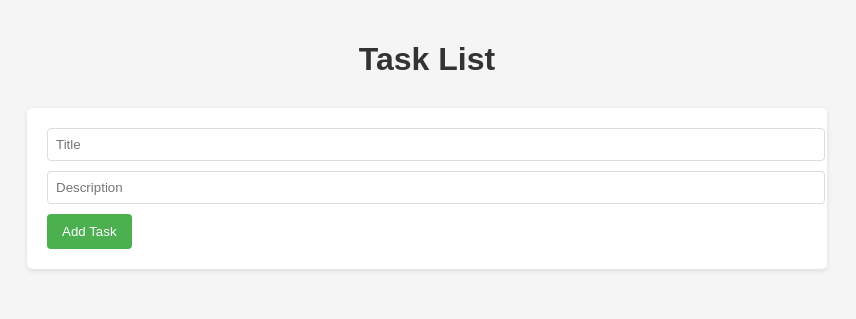
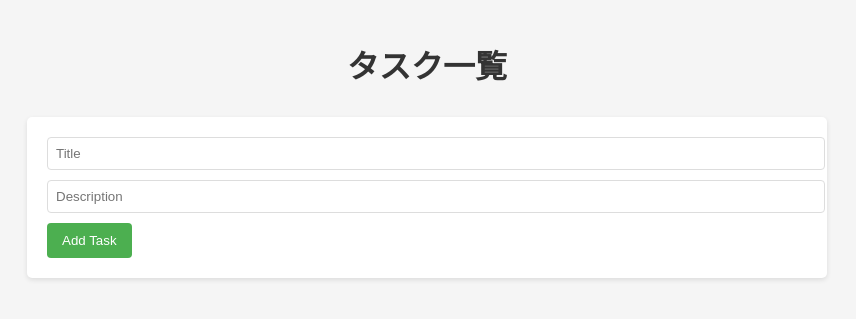
Before and after one commit to nukano0522/simple-taskapp, a Flask app: page / in a window 1280 px wide. Shown: the top 319 px of the page, without its empty margins (213-1069 px from the left). Run offline with Flask 3, Linux system fonts and the light colour scheme; data that the repository does not hold is empty.

Commit message:
Change title 04

```diff
--- a/web/templates/index.html
+++ b/web/templates/index.html
@@ -18,7 +18,7 @@
     </script>
   </head>
   <body>
-    <h1>Task List</h1>
+    <h1>タスク一覧</h1>
     <form action="{{ base_path }}/add" method="POST" onsubmit="return validateForm()">
       <input type="text" id="title" name="title" placeholder="Title" required>
       <input type="text" id="description" name="description" placeholder="Description" required>
```
